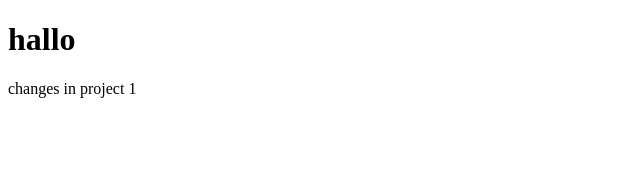
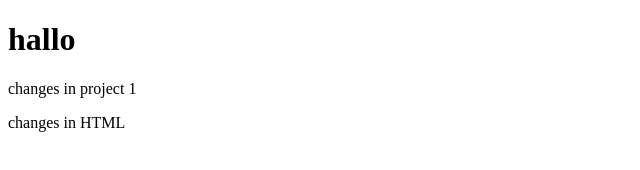
Before and after one commit to s2210456014/APM2024G1, a plain HTML site: page index.html in a window 1280 px wide. Shown: the whole page, without its empty margins (0-640 px from the left). Drawn offline with Linux system fonts and the light colour scheme.

Commit message:
changed HTML

```diff
--- a/index.html
+++ b/index.html
@@ -7,6 +7,7 @@
 <body>
 <h1>hallo</h1>
 <p>changes in project 1</p>
+<p>changes in HTML</p>
 
 </body>
 </html>
```
